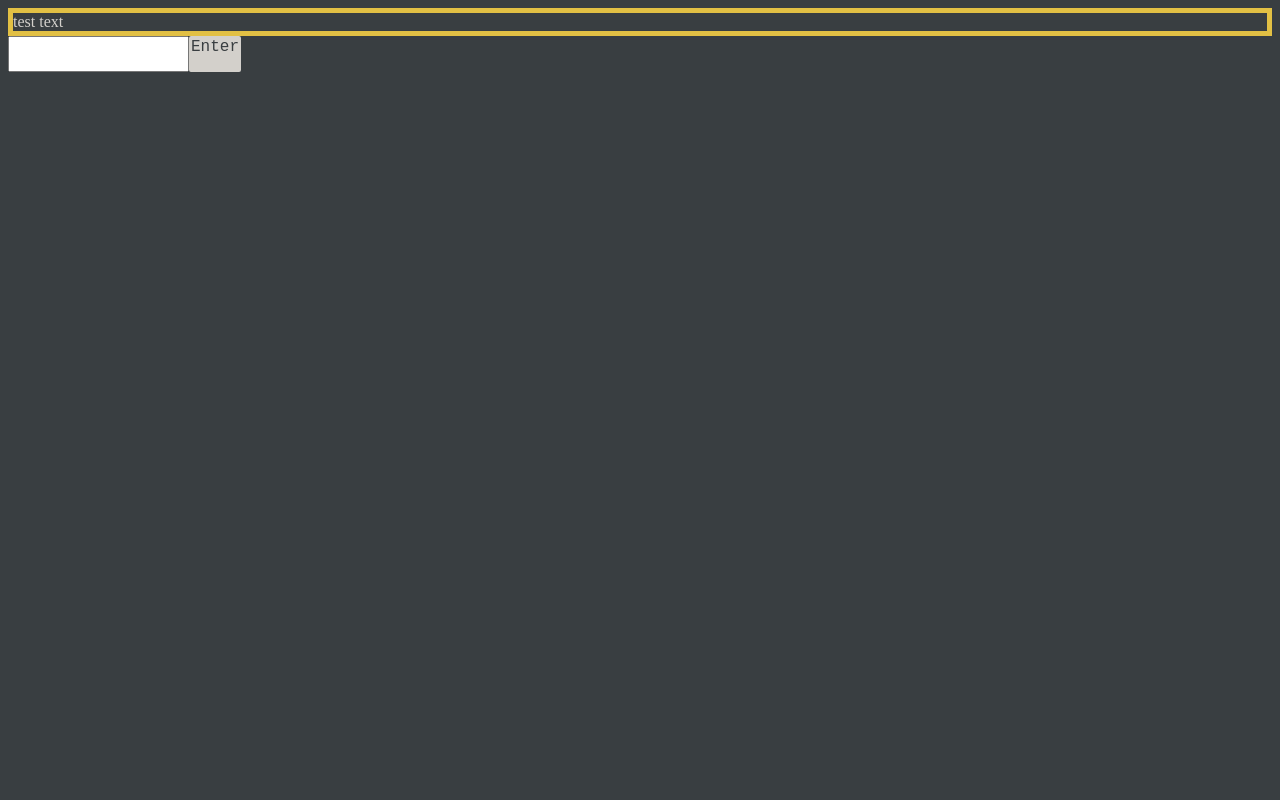
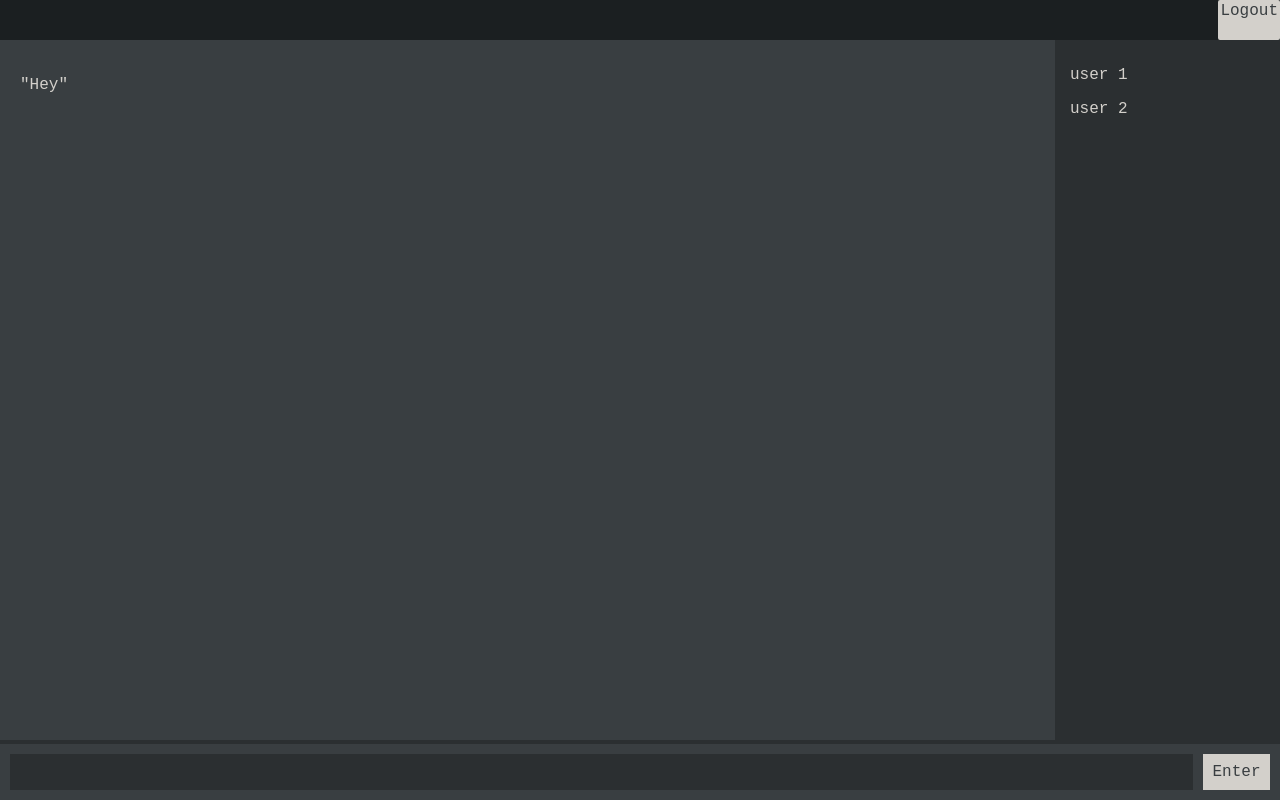
Before and after one commit to ShokoSilverman/WebBasedandRedPilled, a website: page src/main/webapp/chatRoom.html in a window 1280 px wide. Drawn offline with Linux system fonts and the light colour scheme.

Commit message:
Register and Chatroom laid out
Both need work

```diff
--- a/src/main/webapp/chatRoom.html
+++ b/src/main/webapp/chatRoom.html
@@ -6,11 +6,26 @@
     <link href='style.css' rel='stylesheet'>
 </head>
 <body>
-    <div class='chatWindow'>
-        test text
+    <div id='header'>
+        <div class='btn'>Logout</div>
     </div>
-    <div style='display: flex' id='messageBox'>
-        <textarea id='message' style='resize: none;'></textarea>
+    <div id='mainContent'>
+        <div id='chatWindow'>
+            <p>
+                "Hey"
+            </p>
+        </div>
+        <div id='userList'>
+            <p>
+                user 1
+            </p>
+            <p>
+                user 2
+            </p>
+        </div>
+    </div>
+    <div id='messageBox'>
+        <textarea id='message' rows='1'></textarea>
         <div class='btn' id='messageBtn'>Enter</div>
     </div>
 </body>
--- a/src/main/webapp/style.css
+++ b/src/main/webapp/style.css
@@ -1,15 +1,14 @@
 html {
-background-color: #393E41;
+background-color: #2b2f31;
 color: #D3D0CB;
+font-family: 'Courier New', Courier, monospace;
 }
 
 ul {
     list-style-type: none;
-    margin: 20px
 }
 
 .btn {
-    font-family: 'Courier New', Courier, monospace;
     border: 2px solid #D3D0CB;
     border-radius: 2px;
     text-align: center;
@@ -20,12 +19,84 @@ ul {
 }
 
 .btn:hover {
-    background-color: #B3B09B;
-    border: 2px solid #B3B09B;
+    background-color: #a7a4a0;
+    border: 2px solid #a7a4a0;
 }
 
+.password_box {
+    -webkit-text-security: disc;
+}
 
+#chadRoomTitle {
+    text-align: center;
+    font-size: 100px;
+    border-bottom: solid 10px #F49F0A;
+}
 
-.chatWindow {
-    border: 5px solid #E2C044;
+#login {
+    justify-content: center;
+    align-items: center;
+    text-align: center;
+    min-height: 60vh;
 }
+
+#header {
+    position: absolute;
+    display: flex;
+    justify-content: end;
+    left: 0;
+    right: 0;
+    top: 0;
+    height: 40px;
+    background-color: #1b1f21;
+}
+
+#mainContent {
+    display: flex;
+}
+
+#chatWindow {
+    position: absolute;
+    background-color: #393E41;
+    top: 40px;
+    left: 0;
+    right: 225px;
+    bottom: 60px;
+    padding: 20px
+}
+
+#userList {
+    position: absolute;
+    background-color: #2b2f31;
+    width: 200px;
+    top: 40px;
+    right: 0;
+    bottom: 60px;
+    padding: 10px;
+}
+
+#messageBox {
+    display: flex;
+    position: fixed;
+    bottom: 0;
+    left: 0;
+    right: 0;
+    border: 10px solid #393E41;
+    background-color: #393E41;
+}
+
+#message {
+    flex-grow: 1;
+    font-size: large;
+    resize: none;
+    margin-right: 10px;
+    background-color: #2b2f31;
+    color: #D3D0CB;
+    border: 1px solid #2b2f31;
+}
+
+#messageBtn {
+    width: 5%;
+    line-height: 200%;
+    border-radius: 0%;
+}
```
Also changed, not shown: src/main/webapp/registration.html (+8 -4 lines).
